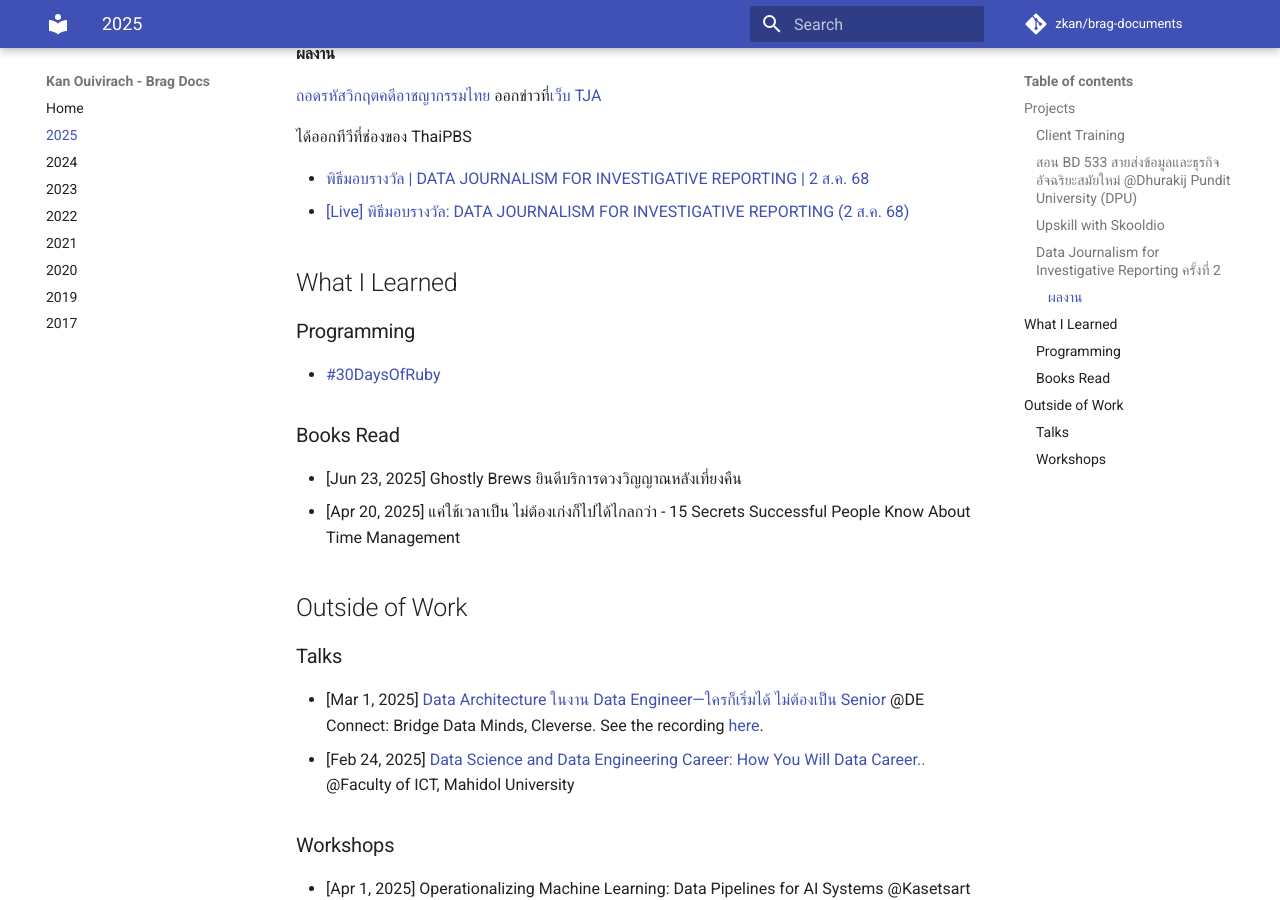
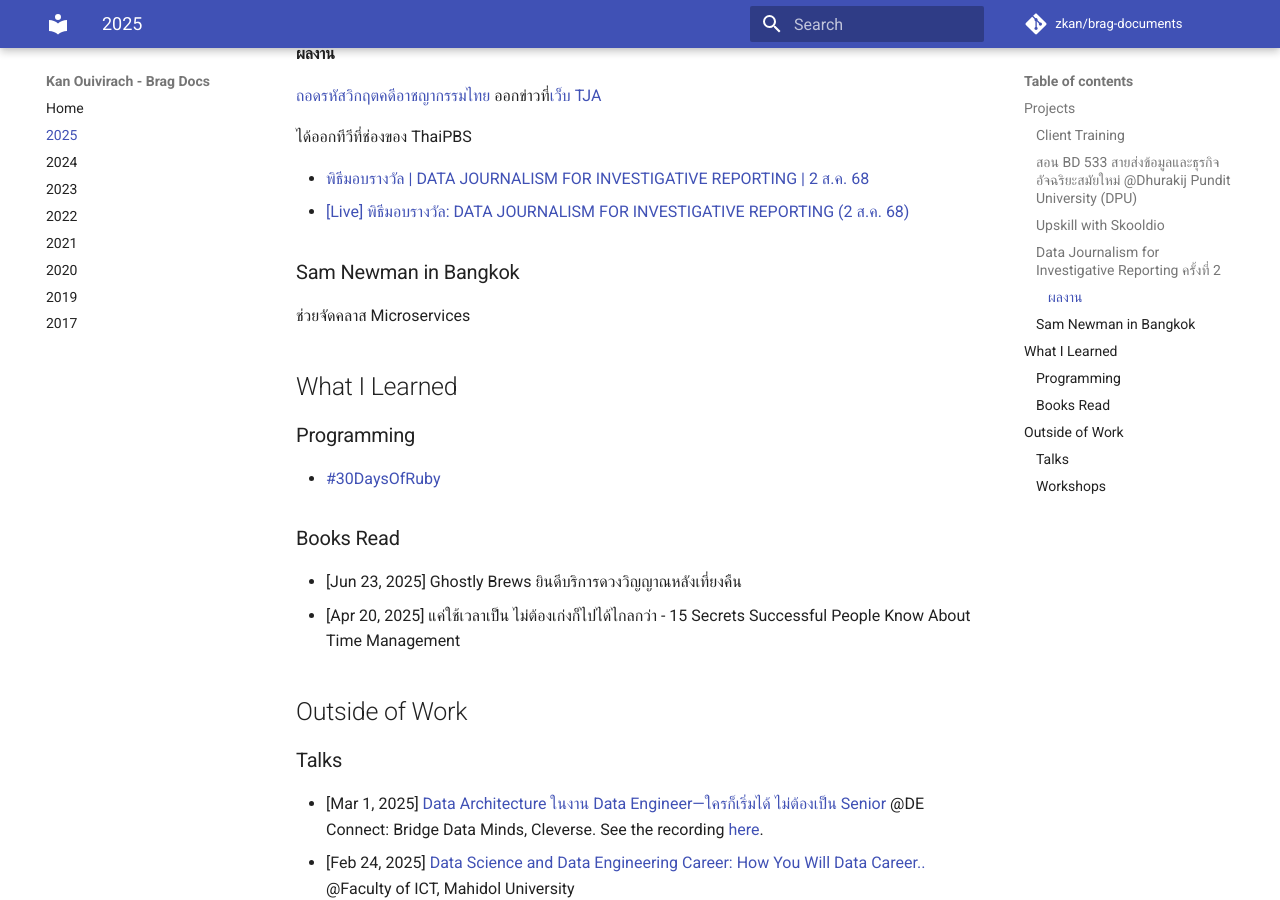
Before and after one commit to zkan/brag-documents, an MkDocs documentation site: the page built from docs/2025.md, in a window 1280 px wide and 900 px high, scrolled down 967 px. Built offline with MkDocs 1.6.1 and Material for MkDocs 9.7.7, drawn with Linux system fonts in a browser that asks for light colours; comment, search, counter and statistics services are not loaded.

Commit message:
Add Sam Newman project

```diff
--- a/docs/2025.md
+++ b/docs/2025.md
@@ -49,6 +49,10 @@
 * [[Live] พิธีมอบรางวัล: DATA JOURNALISM FOR INVESTIGATIVE REPORTING (2 ส.ค.
 68)](https://www.facebook.com/ThaiPBS/videos/1827628591523169){target=_blank}
 
+### Sam Newman in Bangkok
+
+ช่วยจัดคลาส Microservices
+
 ## What I Learned
 
 ### Programming
```
